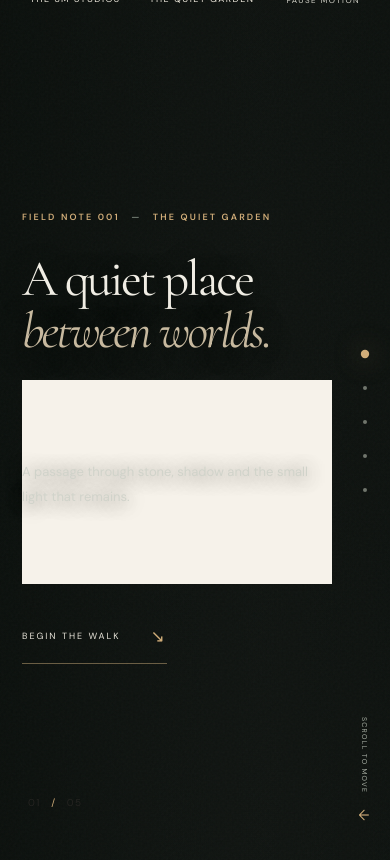
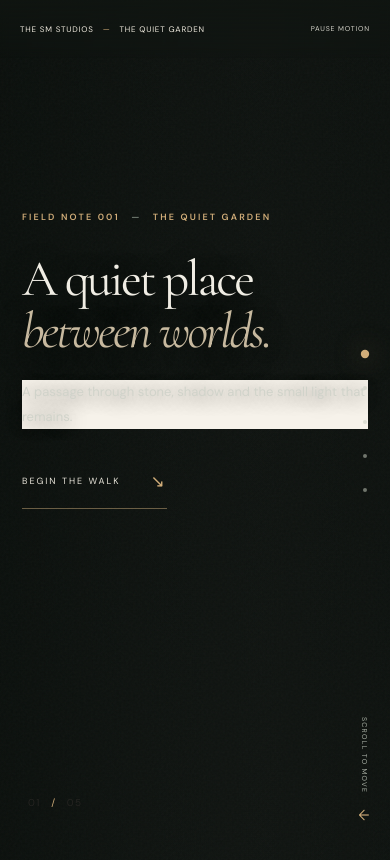
Before and after one commit to saroshkhan12/the-sm-studios, a Next.js app: page /experience in a window 390 px wide. Shown: the top 860 px of the page. Built offline with nearby package versions, Linux system fonts and the light colour scheme.

Commit message:
Fix Quiet Garden controls and intro layout

```diff
--- a/src/app/experience/experience.css
+++ b/src/app/experience/experience.css
@@ -22,3 +22,53 @@
 }@media (max-width: 390px){.sm-experience .wordmark{ font-size: 7px; }.sm-experience .chapter{ padding-left: 22px; padding-right: 22px; }.sm-experience .chapter--hero{ padding-top: 25vh; }.sm-experience h1{ font-size: 51px; }.sm-experience h2{ font-size: 43px; }
 }@media (prefers-reduced-motion: reduce){.sm-experience{scroll-behavior:auto;}.sm-experience *, .sm-experience *::before, .sm-experience *::after{ transition-duration: .01ms !important; animation-duration: .01ms !important; }
 }
+
+
+/* Quiet Garden route fixes: keep its own controls inside the viewport and
+   prevent the global storefront .intro grid from leaking into the hero copy. */
+.sm-experience .experience-controls {
+  position: fixed;
+  inset: 0 0 auto;
+  height: 64px;
+  padding: 0 clamp(22px, 5vw, 76px);
+  z-index: 7;
+  display: flex;
+  align-items: center;
+  justify-content: space-between;
+  gap: 20px;
+  background: linear-gradient(180deg, rgba(16, 21, 17, .82), rgba(16, 21, 17, .28) 78%, transparent);
+  -webkit-backdrop-filter: blur(5px);
+  backdrop-filter: blur(5px);
+}
+.sm-experience .chapter--hero > .intro {
+  display: block;
+  width: min(100%, 520px);
+  max-width: 520px;
+  margin: 18px 0 0;
+  padding: 0;
+  grid-template-columns: none;
+  gap: 0;
+}
+@media (max-width: 700px) {
+  .sm-experience .experience-controls {
+    height: 58px;
+    padding: 0 20px;
+    gap: 12px;
+    letter-spacing: .1em;
+    font-size: 8px;
+  }
+  .sm-experience .experience-controls > span {
+    min-width: 0;
+    line-height: 1.5;
+  }
+  .sm-experience .experience-controls .sound-toggle {
+    flex: 0 0 auto;
+    font-size: 7px;
+    letter-spacing: .12em;
+  }
+  .sm-experience .chapter--hero > .intro {
+    width: min(100%, 420px);
+    max-width: 420px;
+    margin-top: 16px;
+  }
+}
```
